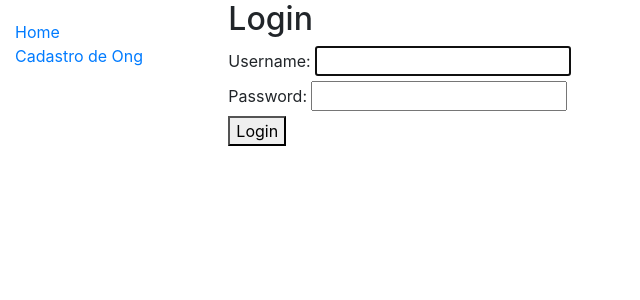
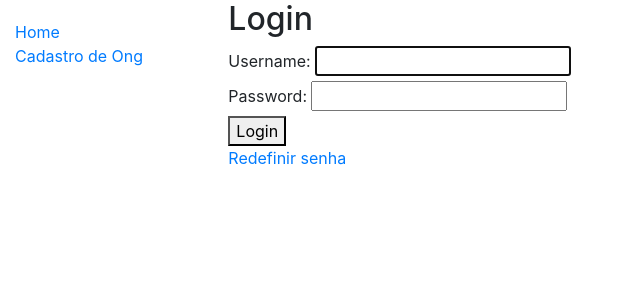
Before and after one commit to kayanerocha/weong, a Django app: page /accounts/login/ in a window 1280 px wide. Shown: the top 300 px of the page, without its empty margins (0-640 px from the left). Run offline with Django 5.2, Linux system fonts and the light colour scheme; some libraries are stand-ins or nearby versions.

Commit message:
feat: url para redefinir senha

```diff
--- a/weong/templates/registration/login.html
+++ b/weong/templates/registration/login.html
@@ -9,4 +9,5 @@
         {{ form }}
         <button type="submit">Login</button>
     </form>
+    <p><a href="{% url 'password_reset' %}">Redefinir senha</a></p>
 {% endblock %}
```
